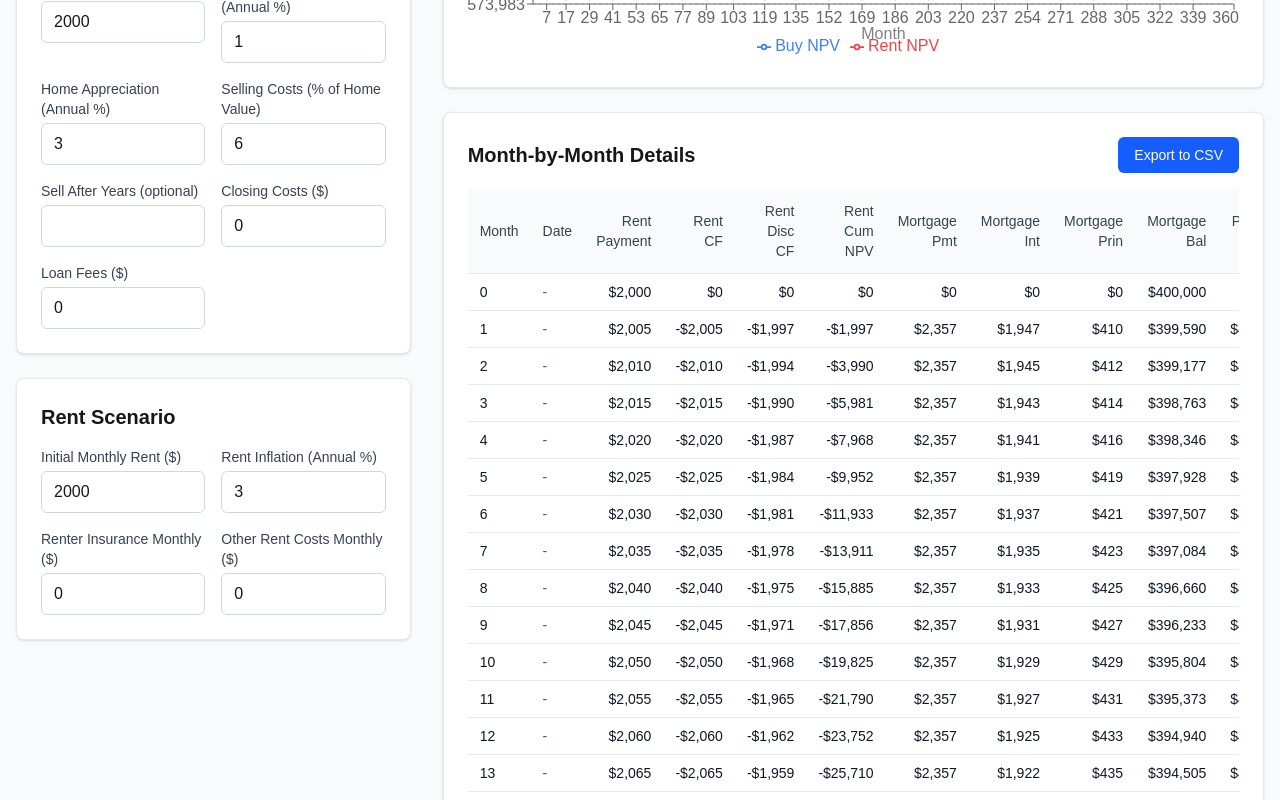
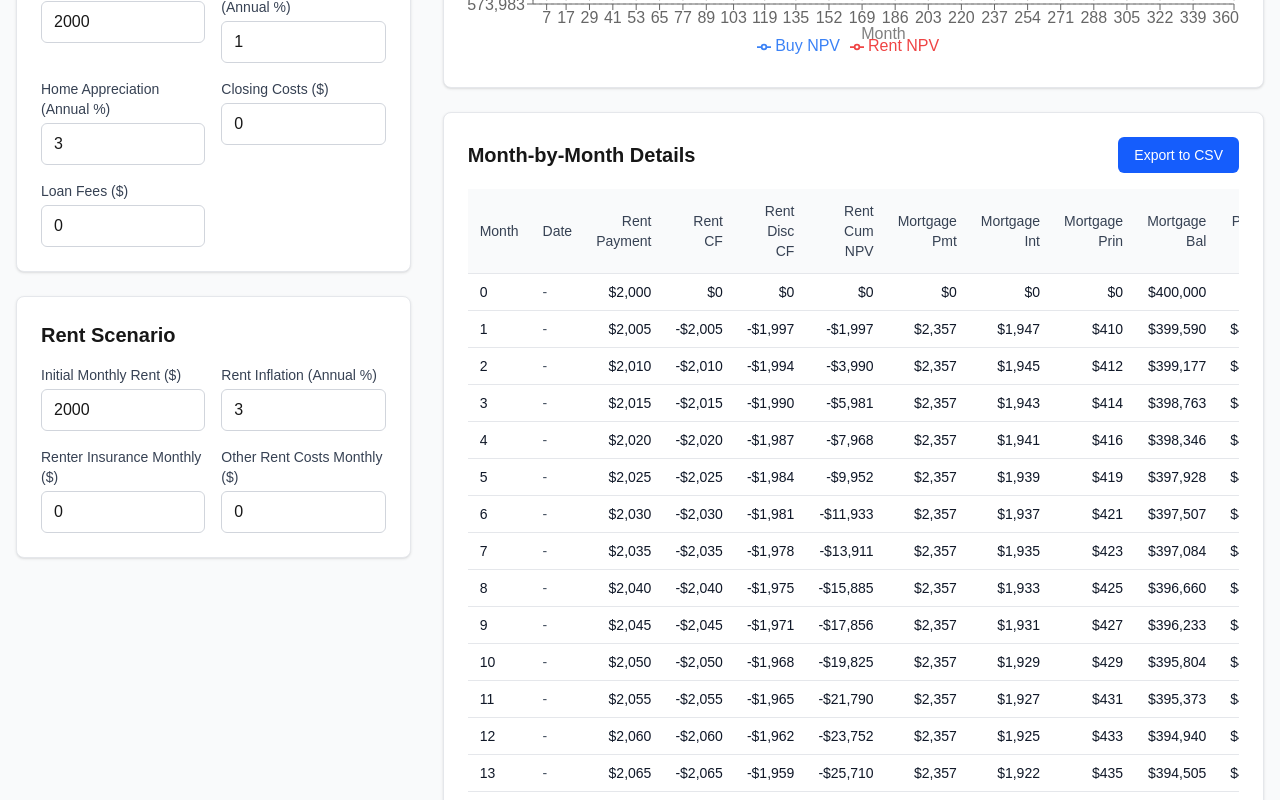
Before and after one commit to eswan18/npv-mortgage, a Next.js app: page / in a window 1280 px wide. Shown: the part 840-1640 px from the top of the page. Built offline with nearby package versions, Linux system fonts and the light colour scheme.

Commit message:
Ignore sale stuff.

```diff
--- a/components/DataTable.tsx
+++ b/components/DataTable.tsx
@@ -42,7 +42,6 @@ function exportToCSV(monthly: MonthRecord[]) {
     'Home Value',
     'Percentage Paid Off',
     'Equity',
-    'Sale Proceeds',
     'Buy CF',
     'Buy Disc CF',
     'Buy Cum NPV',
@@ -67,7 +66,6 @@ function exportToCSV(monthly: MonthRecord[]) {
     record.homeValue,
     record.percentagePaidOff,
     record.equity,
-    record.saleProceeds,
     record.buyCF,
     record.buyDiscountedCF,
     record.buyCumulativeNPV,
@@ -132,7 +130,6 @@ export default function DataTable({ monthly }: DataTableProps) {
               <th className="px-3 py-3 text-right font-medium text-gray-700">Home Value</th>
               <th className="px-3 py-3 text-right font-medium text-gray-700">% Paid Off</th>
               <th className="px-3 py-3 text-right font-medium text-gray-700">Equity</th>
-              <th className="px-3 py-3 text-right font-medium text-gray-700">Sale Proceeds</th>
               <th className="px-3 py-3 text-right font-medium text-gray-700">Buy CF</th>
               <th className="px-3 py-3 text-right font-medium text-gray-700">Buy Disc CF</th>
               <th className="px-3 py-3 text-right font-medium text-gray-700">Buy Cum NPV</th>
@@ -189,9 +186,6 @@ export default function DataTable({ monthly }: DataTableProps) {
                   {formatCurrency(record.equity)}
                 </td>
                 <td className="px-3 py-2 text-right text-gray-900">
-                  {record.saleProceeds !== 0 ? formatCurrency(record.saleProceeds) : '-'}
-                </td>
-                <td className="px-3 py-2 text-right text-gray-900">
                   {formatCurrency(record.buyCF)}
                 </td>
                 <td className="px-3 py-2 text-right text-gray-900">
--- a/components/InputForm.tsx
+++ b/components/InputForm.tsx
@@ -180,29 +180,6 @@ export default function InputForm({ inputs, onChange }: InputFormProps) {
           </div>
           <div>
             <label className="block text-sm font-medium text-gray-700 mb-1">
-              Selling Costs (% of Home Value)
-            </label>
-            <input
-              type="number"
-              step="0.001"
-              value={inputs.sellingCostPercentOfHomeValue * 100}
-              onChange={(e) => handleChange('sellingCostPercentOfHomeValue', (parseFloat(e.target.value) || 0) / 100)}
-              className="w-full px-3 py-2 border border-gray-300 rounded-md focus:outline-none focus:ring-2 focus:ring-blue-500"
-            />
-          </div>
-          <div>
-            <label className="block text-sm font-medium text-gray-700 mb-1">
-              Sell After Years (optional)
-            </label>
-            <input
-              type="number"
-              value={inputs.sellAfterYears || ''}
-              onChange={(e) => handleChange('sellAfterYears', e.target.value ? parseFloat(e.target.value) : null)}
-              className="w-full px-3 py-2 border border-gray-300 rounded-md focus:outline-none focus:ring-2 focus:ring-blue-500"
-            />
-          </div>
-          <div>
-            <label className="block text-sm font-medium text-gray-700 mb-1">
               Closing Costs ($)
             </label>
             <input
--- a/lib/calculator.ts
+++ b/lib/calculator.ts
@@ -30,10 +30,6 @@ function calculateMortgagePayment(
 export function runModel(inputs: Inputs): ModelResult {
   // Derived constants
   const months = inputs.analysisYears * 12;
-  const sellMonthIndex =
-    inputs.sellAfterYears != null
-      ? inputs.sellAfterYears * 12
-      : months;
 
   const discountRateMonthly = annualToMonthly(inputs.discountRateAnnual);
   const mortgageRateMonthly = annualToMonthly(inputs.mortgageRateAnnual);
@@ -121,7 +117,6 @@ export function runModel(inputs: Inputs): ModelResult {
     homeValue: homeValues[0],
     percentagePaidOff: percentagePaidOff0,
     equity: equity0,
-    saleProceeds: 0,
     buyCF: buyCF0,
     buyDiscountedCF: buyDiscountedCF0,
     buyCumulativeNPV: buyDiscountedCF0,
@@ -170,20 +165,8 @@ export function runModel(inputs: Inputs): ModelResult {
       hoa
     );
 
-    // Sale proceeds (only in sell month)
-    // Sale proceeds are positive (inflow)
-    let saleProceeds = 0;
-    if (i === sellMonthIndex) {
-      const remainingLoanBalance = mortgageBalances[i];
-      const grossSale = homeValues[i];
-      const sellingCosts =
-        grossSale * inputs.sellingCostPercentOfHomeValue;
-      const netSaleProceeds = grossSale - sellingCosts - remainingLoanBalance;
-      saleProceeds = netSaleProceeds; // positive (inflow)
-    }
-
-    // Buy cash flow: negative outflows + positive sale proceeds
-    const buyCF = buyOperatingOutflow + saleProceeds;
+    // Buy cash flow: negative outflows
+    const buyCF = buyOperatingOutflow;
 
     // Rent cash flow (outflows are negative)
     const rentCF = -(rentPayments[i] + renterInsuranceMonthly + otherRentCostsMonthly);
@@ -196,9 +179,7 @@ export function runModel(inputs: Inputs): ModelResult {
 
     // Include equity CHANGE as a positive value in cash flow (net worth approach)
     // The change in equity offsets the negative cash outflows
-    // At sale time, we already get sale proceeds (which includes all equity),
-    // so we don't add equity change to avoid double counting
-    const equityChange = i === sellMonthIndex ? 0 : (equity - previousEquity);
+    const equityChange = equity - previousEquity;
     const buyCFWithEquity = buyCF + equityChange;
     previousEquity = equity; // Update for next iteration
 
@@ -236,7 +217,6 @@ export function runModel(inputs: Inputs): ModelResult {
       homeValue: homeValues[i],
       percentagePaidOff,
       equity,
-      saleProceeds,
       buyCF: buyCFWithEquity,
       buyDiscountedCF,
       buyCumulativeNPV,
@@ -262,7 +242,6 @@ export function runModel(inputs: Inputs): ModelResult {
     buyTotalNPV: buyCumulativeNPV,
     rentTotalNPV: rentCumulativeNPV,
     npvDifference: rentCumulativeNPV - buyCumulativeNPV,
-    sellMonthIndex,
     breakEvenMonthIndex,
     breakEvenYears,
   };
@@ -291,8 +270,6 @@ export function getDefaultInputs(): Inputs {
     insuranceAnnual: 2000,
     maintenanceRateAnnual: 0.01,
     homeAppreciationRateAnnual: 0.03,
-    sellingCostPercentOfHomeValue: 0.06,
-    sellAfterYears: null,
     closingCosts: 0,
     loanFees: 0,
     includeOpportunityCost: false,
--- a/lib/types.ts
+++ b/lib/types.ts
@@ -14,8 +14,6 @@ export type Inputs = {
   insuranceAnnual: number;
   maintenanceRateAnnual: number;
   homeAppreciationRateAnnual: number;
-  sellingCostPercentOfHomeValue: number;
-  sellAfterYears?: number | null;
   closingCosts?: number;
   loanFees?: number;
   includeOpportunityCost?: boolean;
@@ -48,7 +46,6 @@ export type MonthRecord = {
   homeValue: number;
   percentagePaidOff: number; // percentage of loan paid off (0-1)
   equity: number; // percentagePaidOff * homeValue
-  saleProceeds: number; // 0 except in sell month, then netSaleProceeds
   buyCF: number;
   buyDiscountedCF: number;
   buyCumulativeNPV: number;
@@ -60,7 +57,6 @@ export type Summary = {
   buyTotalNPV: number;
   rentTotalNPV: number;
   npvDifference: number; // rent - buy
-  sellMonthIndex: number;
   breakEvenMonthIndex?: number;
   breakEvenYears?: number;
 };
```
